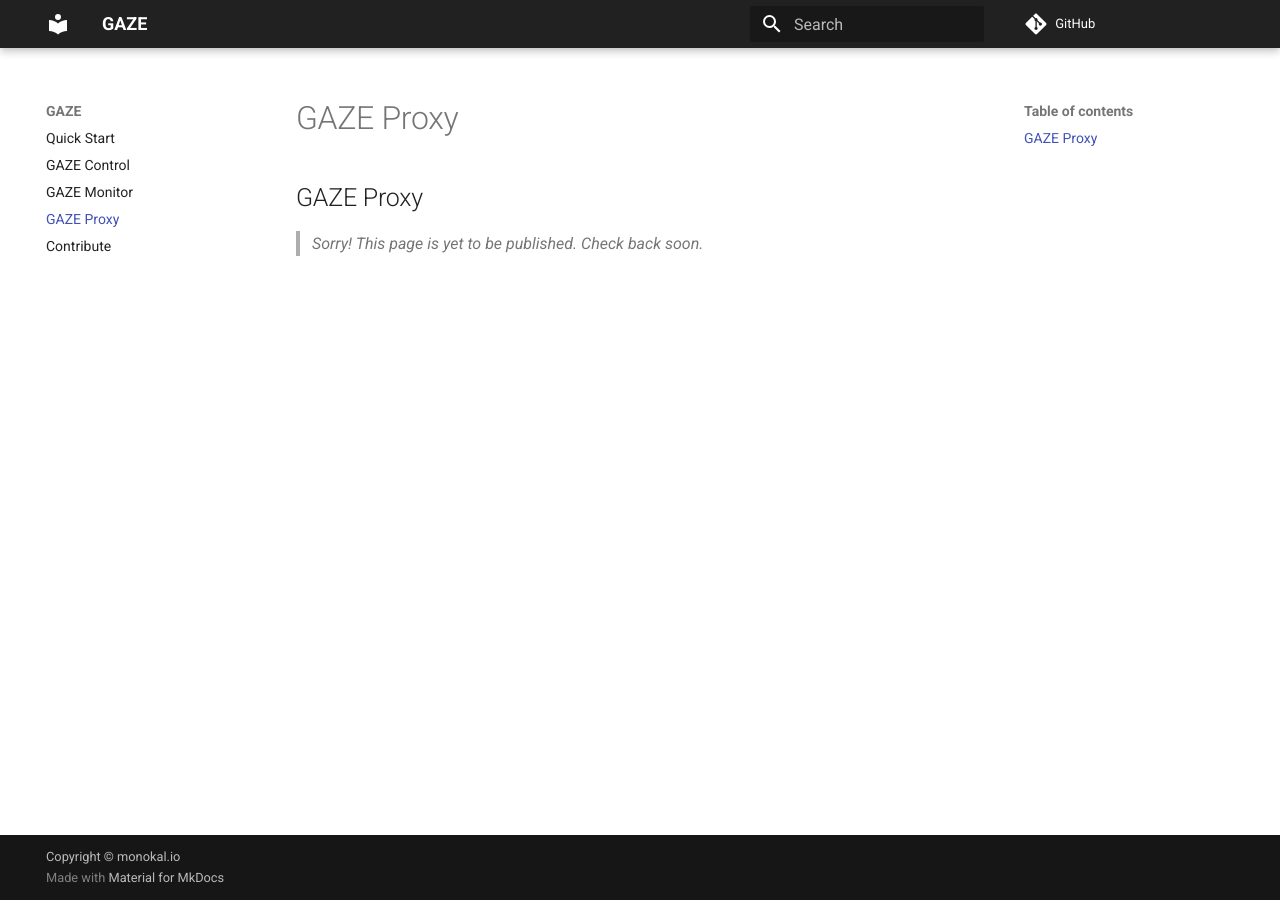
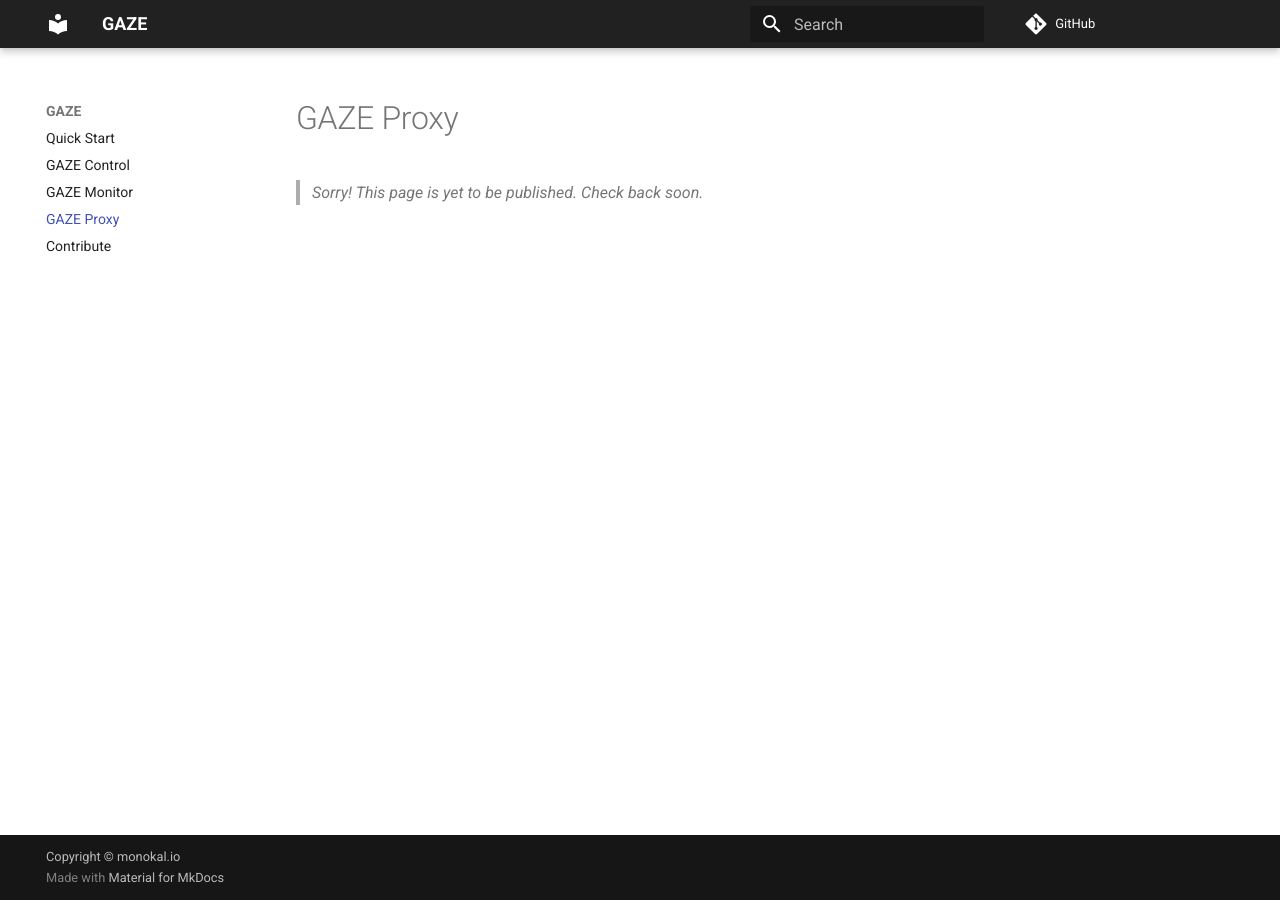
Before and after one commit to monokal/GAZE, an MkDocs documentation site: the page built from docs/proxy.md, in a window 1280 px wide. Built offline with MkDocs 1.6.1 and Material for MkDocs 9.7.7, drawn with Linux system fonts in a browser that asks for light colours; comment, search, counter and statistics services are not loaded; old or Windows-style settings are respelled for this version of MkDocs.

Commit message:
Pushed by gbuild.

````diff
--- a/docs/control.md
+++ b/docs/control.md
@@ -1,5 +1,3 @@
-## GAZE Control
-
 To make life easy, the `gaze` command-line tool can be used to manage the full stack of media center services. Usage can be seen using the following command:
 ```sh
 gaze --help
--- a/docs/extra.css
+++ b/docs/extra.css
@@ -1,3 +1,7 @@
 .md-header {
     background-color: #212121;
 }
+
+.md-nav--secondary {
+    border-left: .4rem solid #1082c2;
+}
--- a/docs/monitor.md
+++ b/docs/monitor.md
@@ -1,3 +1 @@
-## GAZE Monitor
-
 > _Sorry! This page is yet to be published. Check back soon._
--- a/docs/proxy.md
+++ b/docs/proxy.md
@@ -1,3 +1 @@
-## GAZE Proxy
-
 > _Sorry! This page is yet to be published. Check back soon._
````
Also changed, not shown: docs/contribute.md (+0 -2 lines).
